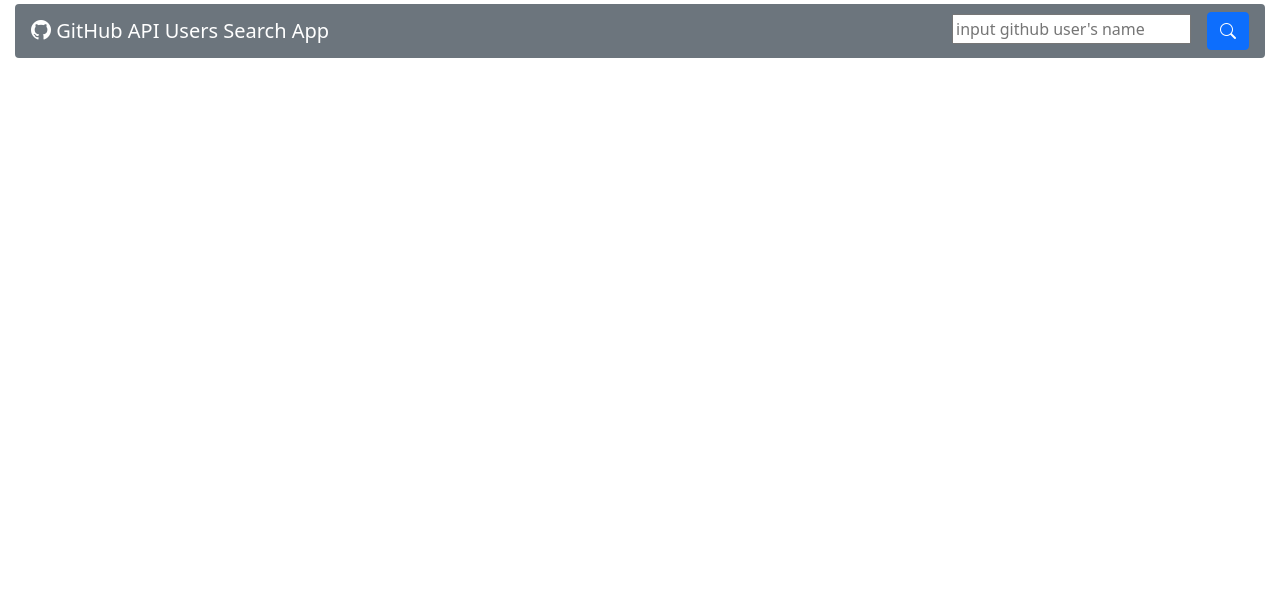
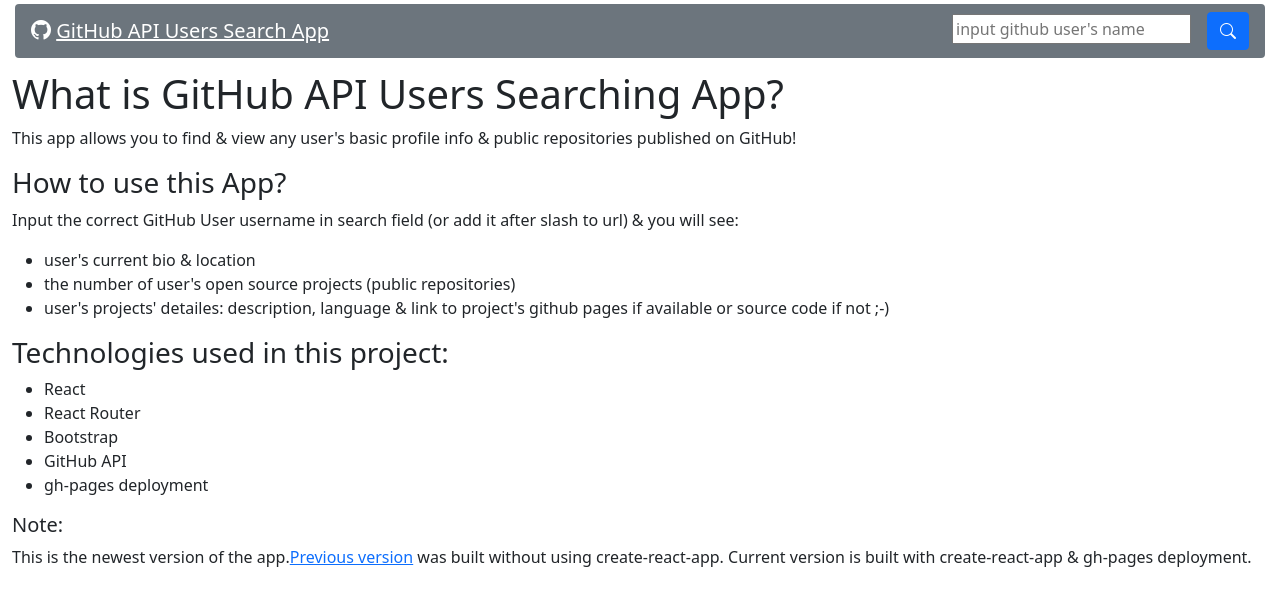
Before and after one commit to vadimgierko/github-api-users-search-app, a React (Create React App) app: page / in a window 1280 px wide. Shown: the top 606 px of the page. Built offline with nearby package versions, Linux system fonts and the light colour scheme.

Commit message:
+ <Header />

```diff
--- a/src/App.js
+++ b/src/App.js
@@ -1,6 +1,8 @@
 import { useState } from 'react';
-import { BrowserRouter } from 'react-router-dom';
+import { Switch, Route } from 'react-router-dom';
 import Info from "./components/Info";
+import Header from './components/Header';
+import HomePage from './components/HomePage';
 
 export default function App() {
   const [inputedName, setInputedName] = useState();
@@ -21,29 +23,27 @@
   }
 
   return (
-    <BrowserRouter>
+
         <div className="container-fluid">
-            <div
-                className={`navbar .form-inline bg-secondary pt-2 mt-n1 my-1 rounded justify-content-${windowSize > 610 ? "between" : "center"}`}
-                style={{position: "fixed", top: "0", left: "15px", right: "15px", zIndex: 1}}
-            >
-                <div>
-                    <span className="navbar-brand mb-0 mx-3 h1 text-white">
-                        <i className="bi bi-github"></i> GitHub API Users Search App
-                    </span>
-                </div>
-                <div>
-                    <span><input type="text" placeholder="input github user's name" className="me-3" onChange={handleChange}></input></span>
-                    <button type="button" className="btn btn-primary me-3" onClick={handleClick}><i className="bi bi-search"></i></button>
-                </div>
-            </div>
+            <Header
+                windowSize={windowSize}
+                handleChange={handleChange}
+                handleClick={handleClick}
+            />
+            <div>
+            <Switch>
+                <Route exact path="/">
+                    <HomePage windowSize={windowSize} />
+                </Route>
+                <Route path="/user-profile">
+                    <div style={{marginTop: `${windowSize > 610 ? "70px" : "110px"}`}}>
+                        <Info userName={userName} />
+                    </div>
+                </Route>
+            </Switch>
 
-
-
-            <div style={{marginTop: `${windowSize > 610 ? "70px" : "110px"}`}}>
-                <Info userName={userName} />
             </div>
         </div>
-    </BrowserRouter>
+
   );
 }
--- /dev/null
+++ b/src/components/Header.js
@@ -0,0 +1,27 @@
+import { Link } from "react-router-dom";
+
+export default function Header({ windowSize, handleChange, handleClick}) {
+    return (
+        <div
+            className={`navbar .form-inline bg-secondary pt-2 mt-n1 my-1 rounded justify-content-${windowSize > 610 ? "between" : "center"}`}
+            style={{position: "fixed", top: "0", left: "15px", right: "15px", zIndex: 1}}
+        >
+            <div>
+                <span className="navbar-brand mb-0 mx-3 h1 text-white">
+                    <i className="bi bi-github"></i> <Link to="/" className="text-reset">GitHub API Users Search App</Link>
+                </span>
+            </div>
+            <div>
+                <span><input type="text" placeholder="input github user's name" className="me-3" onChange={(e) => handleChange(e)}></input></span>
+                <Link
+                    to="/user-profile"
+                    type="button"
+                    className="btn btn-primary me-3"
+                    onClick={handleClick}
+                >
+                    <i className="bi bi-search"></i>
+                </Link>
+            </div>
+        </div>
+    );
+}
--- a/src/components/HomePage.js
+++ b/src/components/HomePage.js
@@ -1,6 +1,6 @@
-export default function HomePage() {
+export default function HomePage({ windowSize }) {
     return (
-        <div>
+        <div style={{marginTop: `${windowSize > 610 ? "70px" : "110px"}`}}>
             <h1>What is  GitHub API Users Searching App?</h1>
             <p>This app allows you to find & view any user's basic profile info & public repositories published on GitHub!</p>
             <h3>How to use this App?</h3>
--- a/src/index.js
+++ b/src/index.js
@@ -1,11 +1,16 @@
 import React from 'react';
 import ReactDOM from 'react-dom';
+import { BrowserRouter } from 'react-router-dom';
 import 'bootstrap/dist/css/bootstrap.css';
 import "bootstrap-icons/font/bootstrap-icons.css";
 import './index.css';
 import App from './App';
 
 ReactDOM.render(
-  <App />,
+  <React.StrictMode>
+    <BrowserRouter>
+      <App />
+    </BrowserRouter>
+  </React.StrictMode>,
   document.getElementById('root')
 );
```
